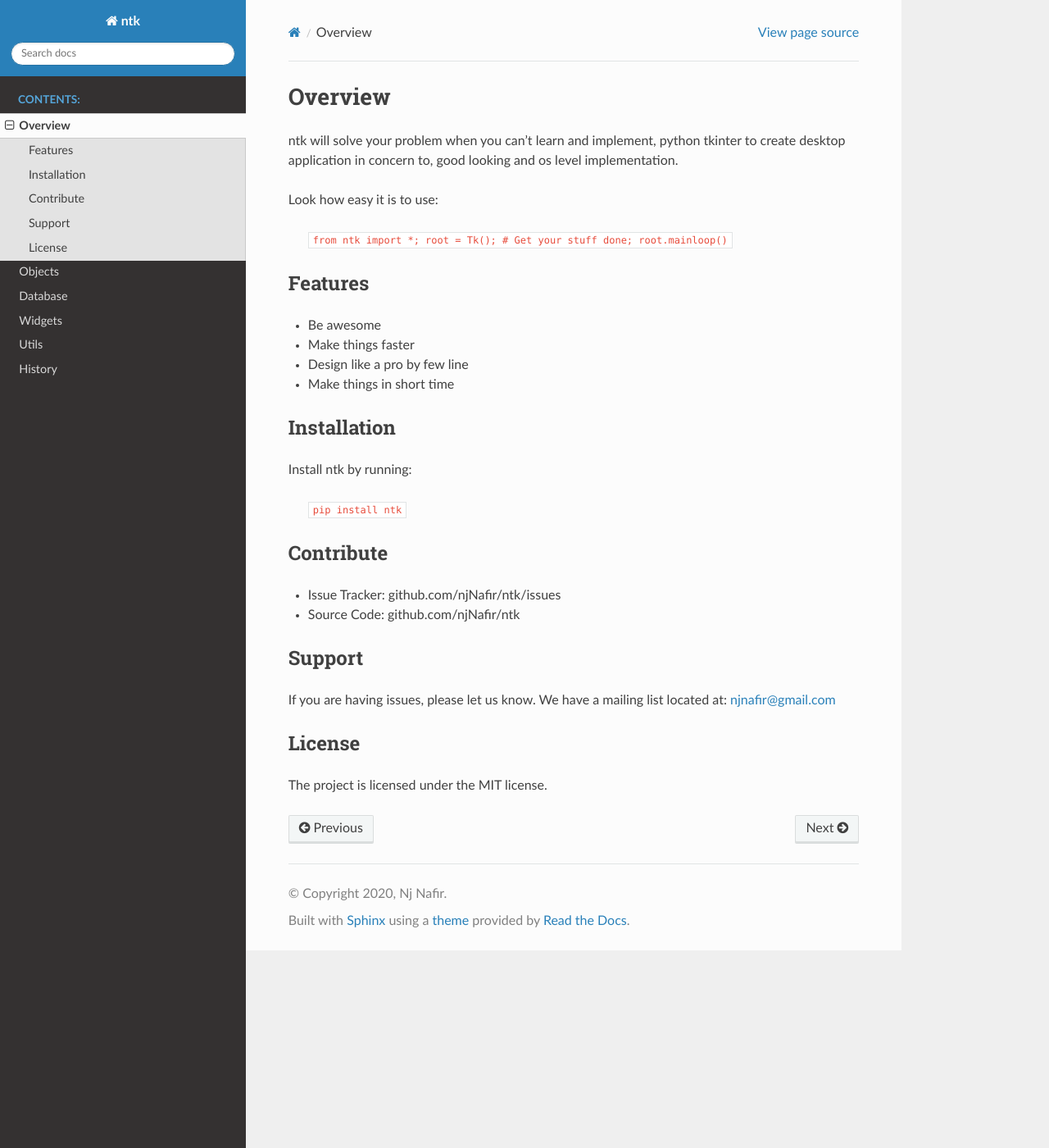
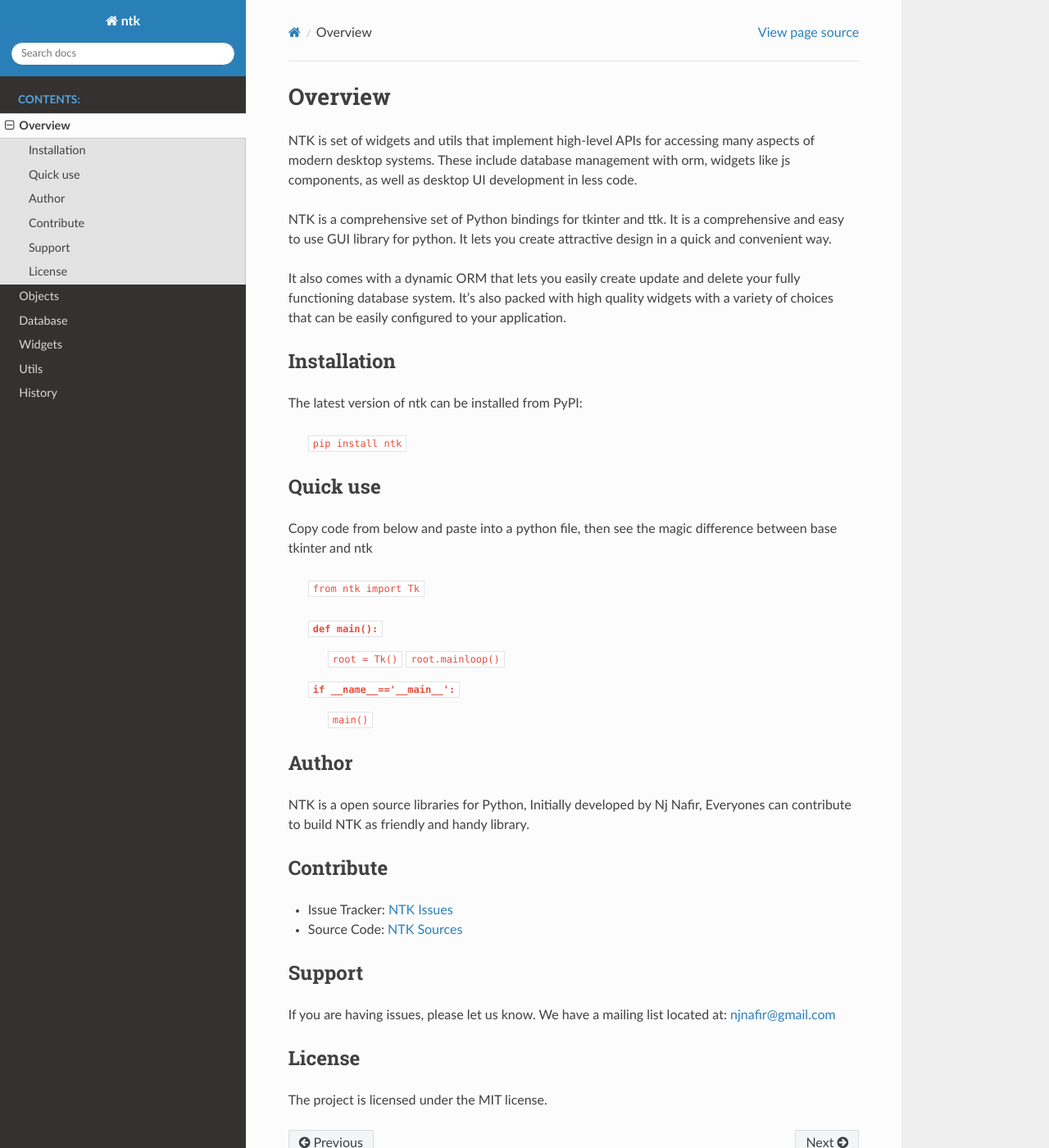
Before and after one commit to njNafir/ntk, a Sphinx documentation site: the page built from docs/QUICKSTART.rst, in a window 1280 px wide and 1400 px high. Shown: the whole window at 82% size. Built offline with Sphinx 7.4.7 and the Read the Docs theme 2.0.0, drawn with Linux system fonts in a browser that asks for light colours; pages that are not in the unit, such as notebooks, are missing from menus.

Commit message:
Update overview documentation for version 1.1.2

```diff
--- a/docs/QUICKSTART.rst
+++ b/docs/QUICKSTART.rst
@@ -1,38 +1,47 @@
-=======
+========
 Overview
-=======
+========
 
-ntk will solve your problem when you can't learn and implement,
-python tkinter to create desktop application in concern to,
-good looking and os level implementation.
+NTK is set of widgets and utils that implement high-level APIs for accessing many aspects of modern desktop systems. These include database management with orm, widgets like js components, as well as desktop UI development in less code.
 
-Look how easy it is to use:
+NTK is a comprehensive set of Python bindings for tkinter and ttk. It is a comprehensive and easy to use GUI library for python. It lets you create attractive design in a quick and convenient way.
 
-    ``from ntk import *;
-    root = Tk();
-    # Get your stuff done;
-    root.mainloop()``
+It also comes with a dynamic ORM that lets you easily create update and delete your fully functioning database system. It’s also packed with high quality widgets with a variety of choices that can be easily configured to your application.
 
-Features
---------
-
-- Be awesome
-- Make things faster
-- Design like a pro by few line
-- Make things in short time
 
 Installation
 ------------
 
-Install ntk by running:
+The latest version of ntk can be installed from PyPI:
 
     ``pip install ntk``
+
+
+Quick use
+---------
+
+Copy code from below and paste into a python file, then see the magic difference between base tkinter and ntk
+
+    ``from ntk import Tk``
+
+    ``def main():``
+        ``root = Tk()``
+        ``root.mainloop()``
+
+    ``if __name__=='__main__':``
+        ``main()``
+
+
+Author
+------
+
+NTK is a open source libraries for Python, Initially developed by Nj Nafir, Everyones can contribute to build NTK as friendly and handy library.
 
 Contribute
 ----------
 
-- Issue Tracker: github.com/njNafir/ntk/issues
-- Source Code: github.com/njNafir/ntk
+- Issue Tracker: `NTK Issues <https://github.com/njNafir/ntk/issues>`_
+- Source Code: `NTK Sources <https://github.com/njNafir/ntk>`_
 
 Support
 -------
```
